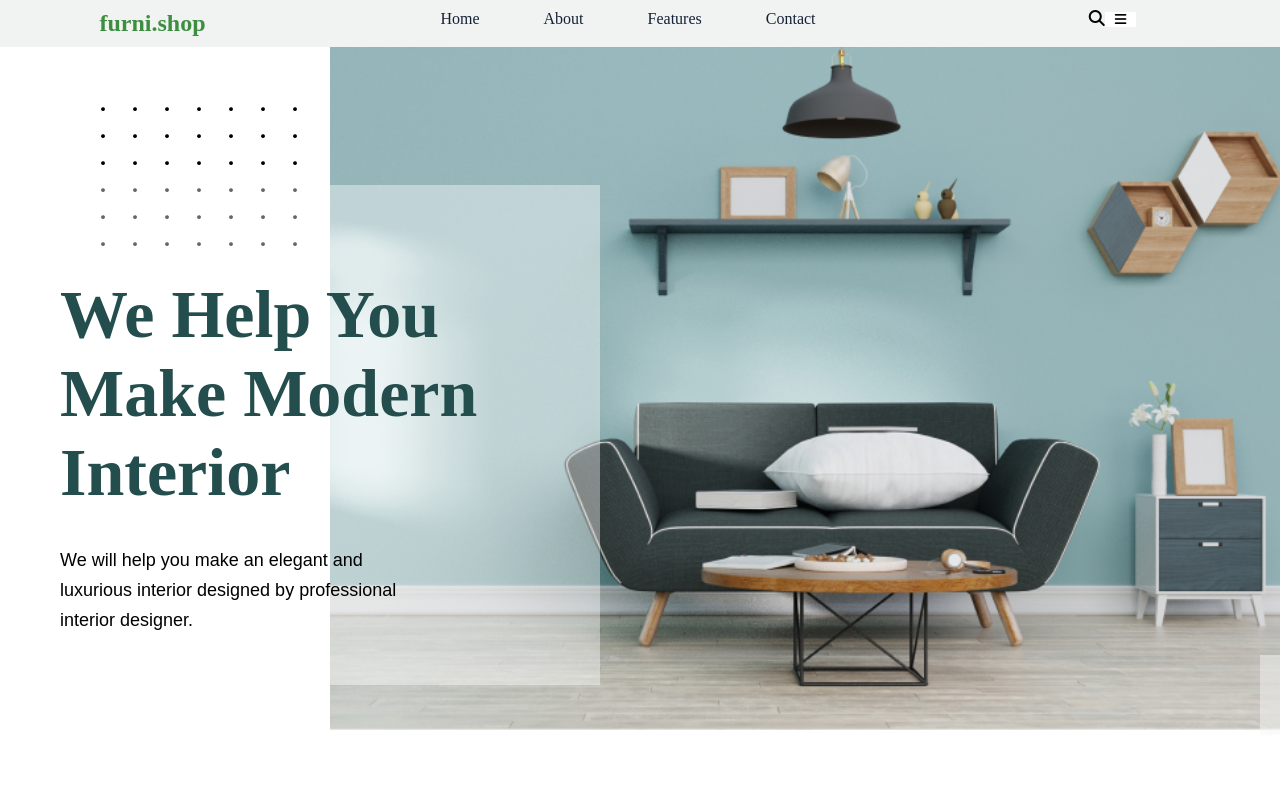
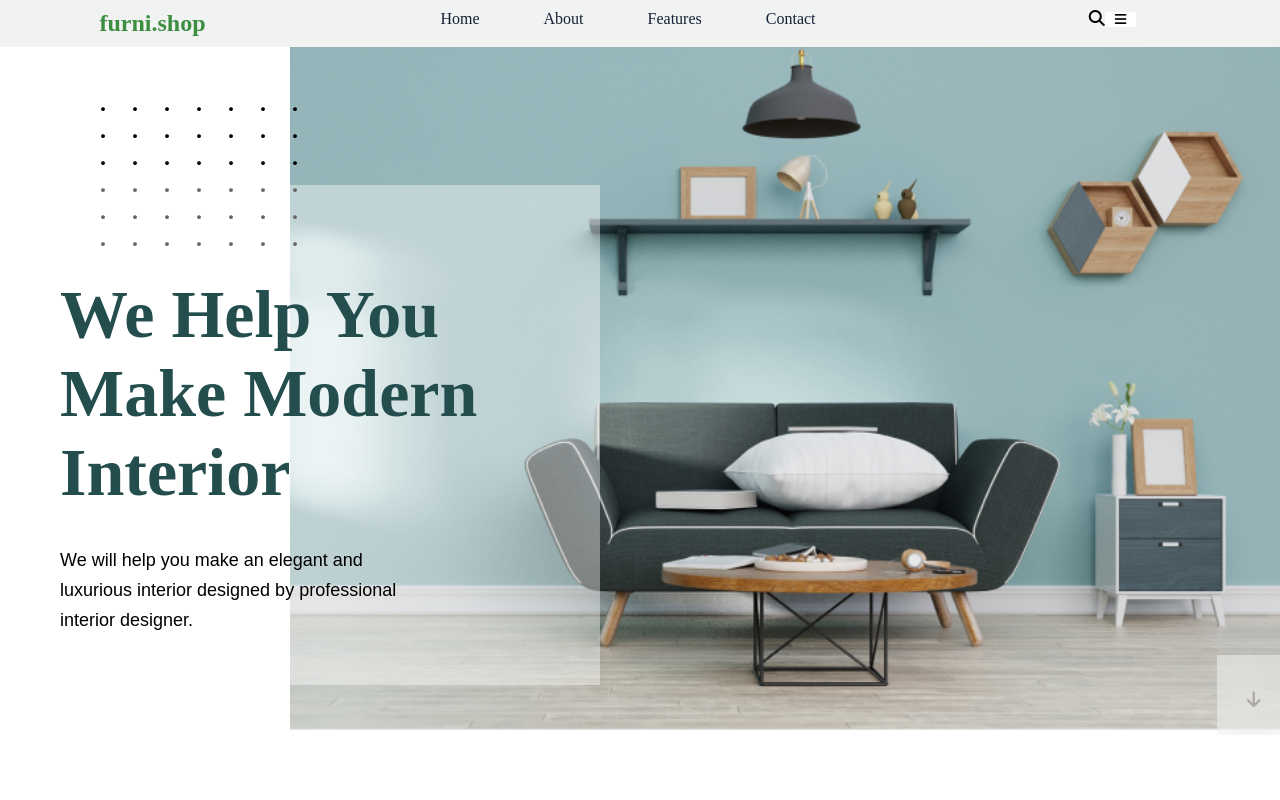
Before and after one commit to shungz/landing-page, a plain HTML site: page index.html in a window 1280 px wide. Shown: the top 800 px of the page. Drawn offline with Linux system fonts and the light colour scheme; a script that the page names is missing.

Commit message:
Add files via upload

```diff
--- a/styles.css
+++ b/styles.css
@@ -104,8 +104,8 @@
 
 .introImage {
 
-     margin: 0px 220px;
-     padding:0px 110px;
+     margin: 0px 200px;
+     padding:0px 90px;
 
 }
 
@@ -160,7 +160,7 @@
     position: absolute;
     width: 80px;
     height: 80px;
-    left: 1200px;
+    left: 1157px;
     bottom: -100px;
     background: rgba(255, 255, 255, 0.4);
     backdrop-filter: blur(25px);
```
